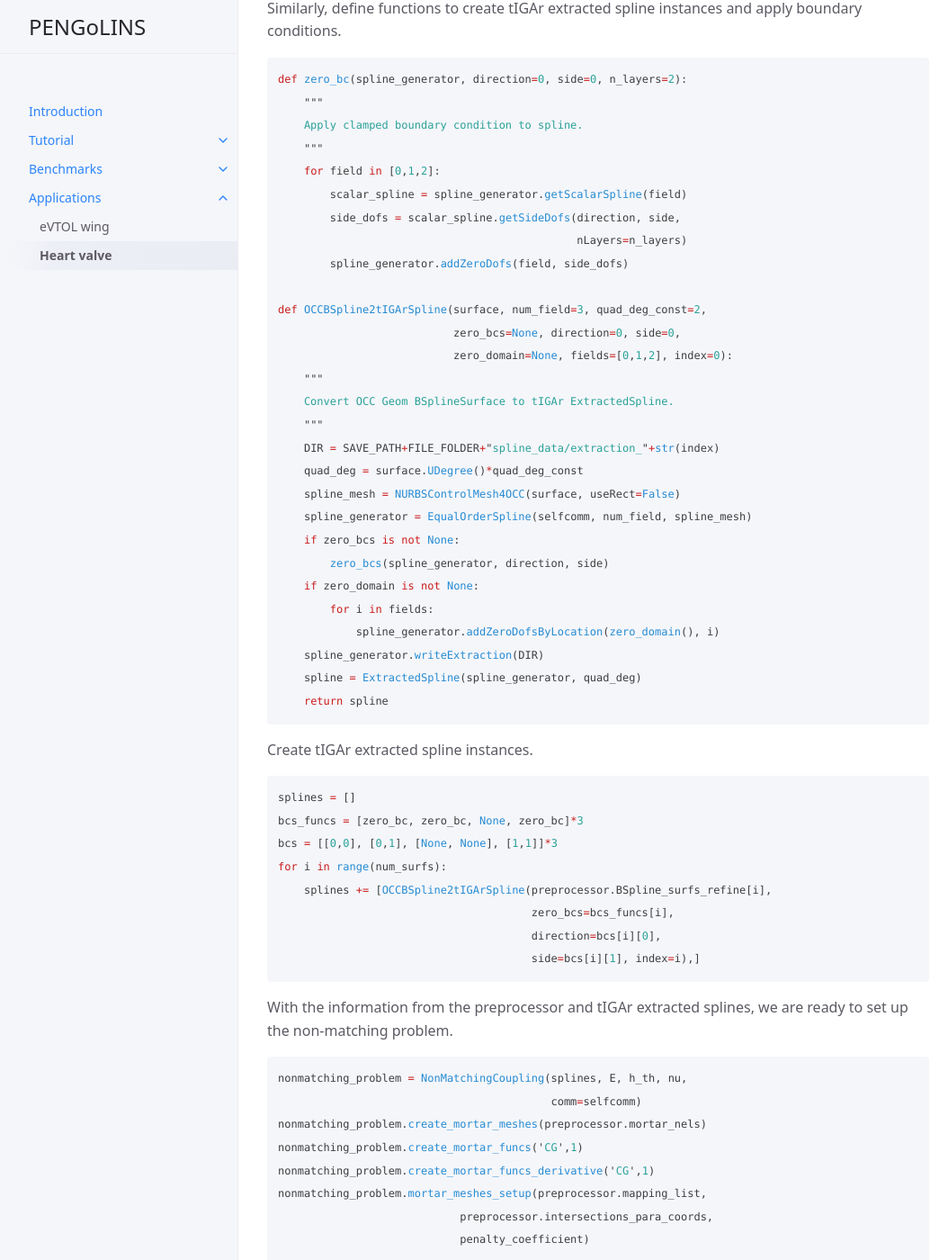
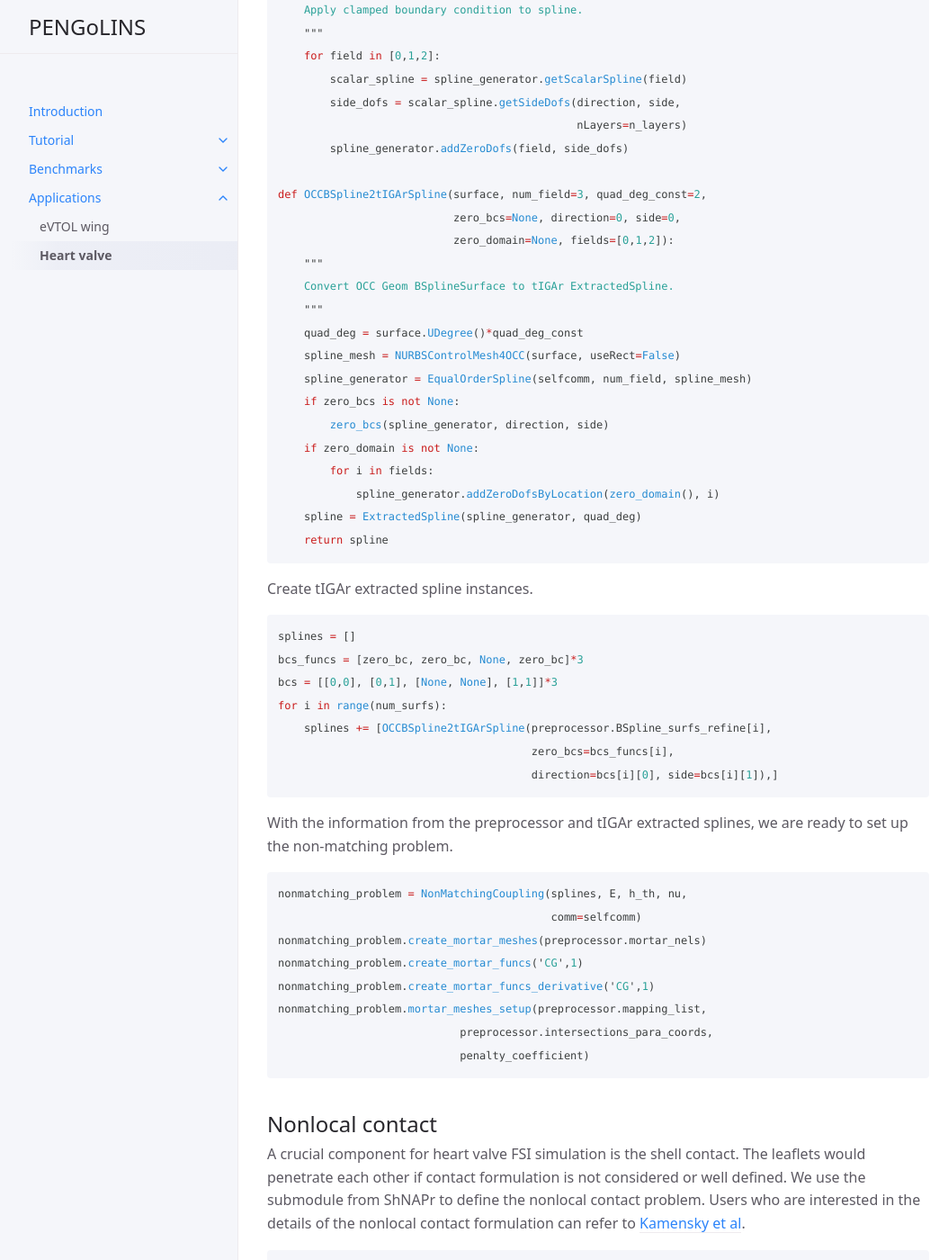
Before and after one commit to hanzhao2020/PENGoLINS, a Jekyll site: the page built from docs/docs/applications/heart_valve.md, in a window 1280 px wide and 1400 px high, scrolled down 1689 px. Shown: the whole window at 90% size, without its empty margins (107-1161 px from the left). Built offline with Jekyll 4.4.1, drawn with Linux system fonts in a browser that asks for light colours; formulas are drawn with MathJax 3; some of the changed text lies outside the part shown.

Commit message:
Updating non-matching heart valve demo and documentation.

````diff
--- a/docs/docs/applications/heart_valve.md
+++ b/docs/docs/applications/heart_valve.md
@@ -15,11 +15,6 @@
 
 The first step is to define the necessary parameters.
 ```python
-SAVE_PATH = "./"
-FILE_FOLDER = "results/"
-RESTART_PATH = SAVE_PATH+FILE_FOLDER+"restarts/"
-viz = True
-out_skip = 10
 h_th = Constant(0.04)  # Thickness
 E = Constant(1e7)
 nu = Constant(0.4)
@@ -59,11 +54,10 @@
 
 def OCCBSpline2tIGArSpline(surface, num_field=3, quad_deg_const=2,
                            zero_bcs=None, direction=0, side=0,
-                           zero_domain=None, fields=[0,1,2], index=0):
+                           zero_domain=None, fields=[0,1,2]):
     """
     Convert OCC Geom BSplineSurface to tIGAr ExtractedSpline.
     """
-    DIR = SAVE_PATH+FILE_FOLDER+"spline_data/extraction_"+str(index)
     quad_deg = surface.UDegree()*quad_deg_const
     spline_mesh = NURBSControlMesh4OCC(surface, useRect=False)
     spline_generator = EqualOrderSpline(selfcomm, num_field, spline_mesh)
@@ -72,7 +66,6 @@
     if zero_domain is not None:
         for i in fields:
             spline_generator.addZeroDofsByLocation(zero_domain(), i)
-    spline_generator.writeExtraction(DIR)
     spline = ExtractedSpline(spline_generator, quad_deg)
     return spline
 ```
@@ -84,8 +77,7 @@
 for i in range(num_surfs):
     splines += [OCCBSpline2tIGArSpline(preprocessor.BSpline_surfs_refine[i],
                                        zero_bcs=bcs_funcs[i],
-                                       direction=bcs[i][0],
-                                       side=bcs[i][1], index=i),]
+                                       direction=bcs[i][0], side=bcs[i][1]),]
 ```
 With the information from the preprocessor and tIGAr extracted splines, we are ready to set up the non-matching problem.
 ```python
````
Also changed, not shown: 1 other file.
